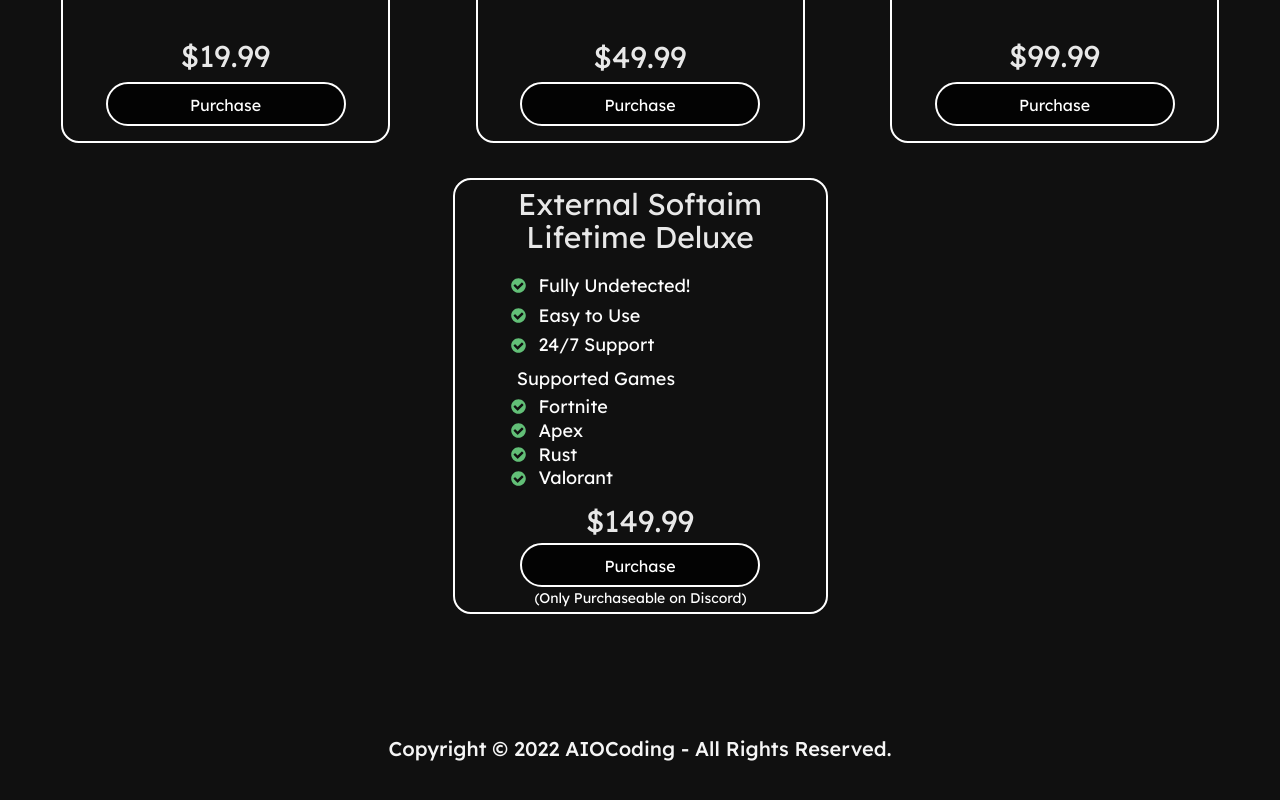
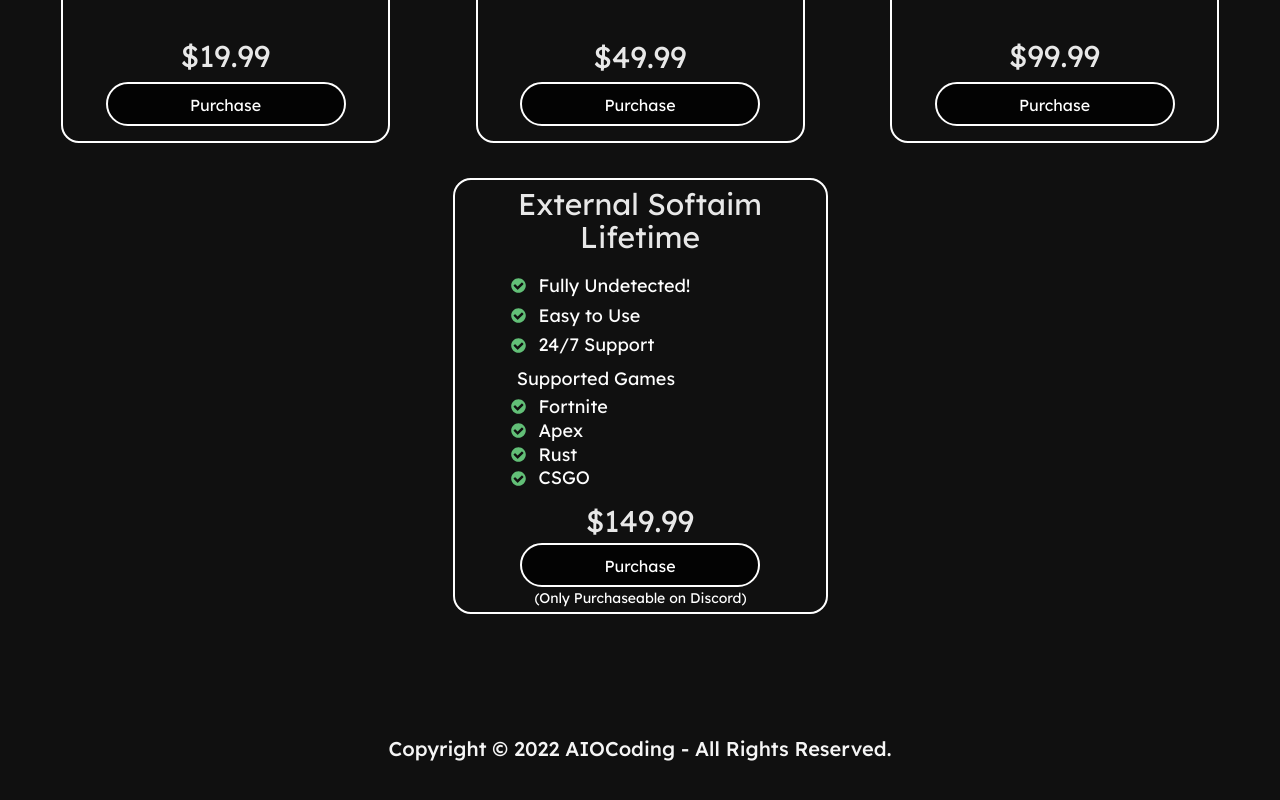
Before and after one commit to NotSlater/aiocoding.github.io, a plain HTML site: page index.html in a window 1280 px wide. Shown: the part 1895-2695 px from the top of the page. Drawn offline with Linux system fonts and the light colour scheme.

Commit message:
Update index.html

```diff
--- a/index.html
+++ b/index.html
@@ -381,7 +381,7 @@
                 <span class="home-text59">
                   <span>External Softaim</span>
                   <br />
-                  <span>Lifetime Deluxe</span>
+                  <span>Lifetime</span>
                   <span class="home-text63"></span>
                 </span>
                 <div class="home-features-container4">
@@ -461,7 +461,7 @@
                         d="M733.714 419.429c0-9.714-3.429-19.429-10.286-26.286l-52-51.429c-6.857-6.857-16-10.857-25.714-10.857s-18.857 4-25.714 10.857l-233.143 232.571-129.143-129.143c-6.857-6.857-16-10.857-25.714-10.857s-18.857 4-25.714 10.857l-52 51.429c-6.857 6.857-10.286 16.571-10.286 26.286s3.429 18.857 10.286 25.714l206.857 206.857c6.857 6.857 16.571 10.857 25.714 10.857 9.714 0 19.429-4 26.286-10.857l310.286-310.286c6.857-6.857 10.286-16 10.286-25.714zM877.714 512c0 242.286-196.571 438.857-438.857 438.857s-438.857-196.571-438.857-438.857 196.571-438.857 438.857-438.857 438.857 196.571 438.857 438.857z"
                       ></path>
                     </svg>
-                    <span class="home-text71">Valorant</span>
+                    <span class="home-text71">CSGO</span>
                   </div>
                 </div>
               </div>
```
